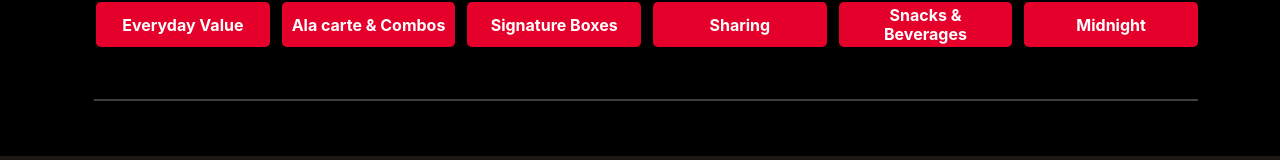
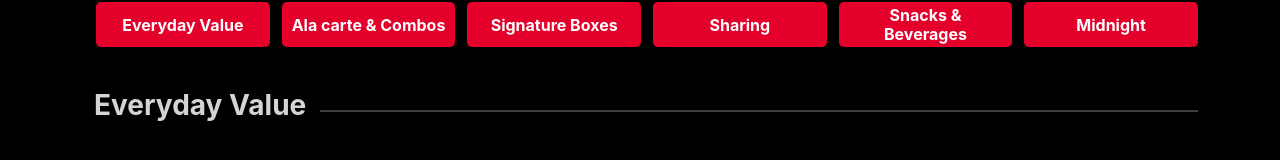
Before and after one commit to Bilal-ahmed89/kfc, a React (Create React App) app: page /category/everyday-value in a window 1280 px wide. Shown: the part 414-574 px from the top of the page. Built offline with nearby package versions, Linux system fonts and the light colour scheme.

Commit message:
modidfied

```diff
--- a/src/components/EverydayValue/EverydayValue.jsx
+++ b/src/components/EverydayValue/EverydayValue.jsx
@@ -1,8 +1,7 @@
-import Section from '../section/Section';
+
 import styles from './everydayvalue.module.css';
-import { sectionContent } from "../data/data";
 
-function EverydayValue({ Tags }) {
+function EverydayValue({ Tags, sectionContentEveryday }) {
     return (
         <>
             <div className={`container my-4 sticky-top ${styles.stickyTop}`}>
@@ -23,8 +22,22 @@ function EverydayValue({ Tags }) {
                 </div>
             </div>
 
+           {
+            sectionContentEveryday.map((sectionContentEveryday)=>{
+                return (
+                    <div className={`container text-white ps-4 mb-5`}>
+                    <div className={styles.sectionHeading}>
+                        <h1 className={`fs-3 fw-bold ${styles.jss97}`}>{sectionContentEveryday.title}</h1>
+                    </div>
 
-            <Section  sectionContent={sectionContent} />
+                    <div>{sectionContentEveryday.content}</div>
+
+
+                </div>
+                )
+            })
+           }
+
 
         </>
     );
--- a/src/components/EverydayValue/everydayvalue.module.css
+++ b/src/components/EverydayValue/everydayvalue.module.css
@@ -8,3 +8,25 @@
     padding-bottom: 18px;
     padding-left: 38px ;
 }
+
+.sectionHeading{
+    margin-bottom: 30px!important;
+    position: relative;
+}
+.sectionHeading::after{
+    right: 0;
+    top: 49%;
+    width: 100%;
+    height: 2px;
+    content: '';
+    z-index: -1;
+    position: absolute;
+    background-color: #3F3F3F;
+}
+.jss97{
+    color: #D4D4D4!important;
+    font-size: 2rem;
+    background: #000;
+    padding-right: 14px;
+    display: inline-block;
+}
--- a/src/components/Main/Main.jsx
+++ b/src/components/Main/Main.jsx
@@ -2,7 +2,6 @@
 
 import Slider from "../Slider/Slider";
 import Section from "../section/Section";
-import { categories } from "../data/data";
 import { sectionContent } from "../data/data";
 
 
@@ -15,7 +14,7 @@ function Main() {
             {
                 sectionContent.map((sectionContent) => {
                     return (
-                        <Section categories={categories} sectionContent={sectionContent} />
+                        <Section sectionContent={sectionContent} />
                     )
                 })
             }
--- a/src/components/section/Section.jsx
+++ b/src/components/section/Section.jsx
@@ -3,7 +3,7 @@ import styles from './Section.module.css'
 
 
 
-function Section({categories, sectionContent}) {
+function Section({ sectionContent}) {
     return (
         <div className={`container text-white ps-4 mb-5`}>
             <div className={styles.sectionHeading}>
```
Also changed, not shown: src/components/data/data.js (line endings or trailing spaces).
